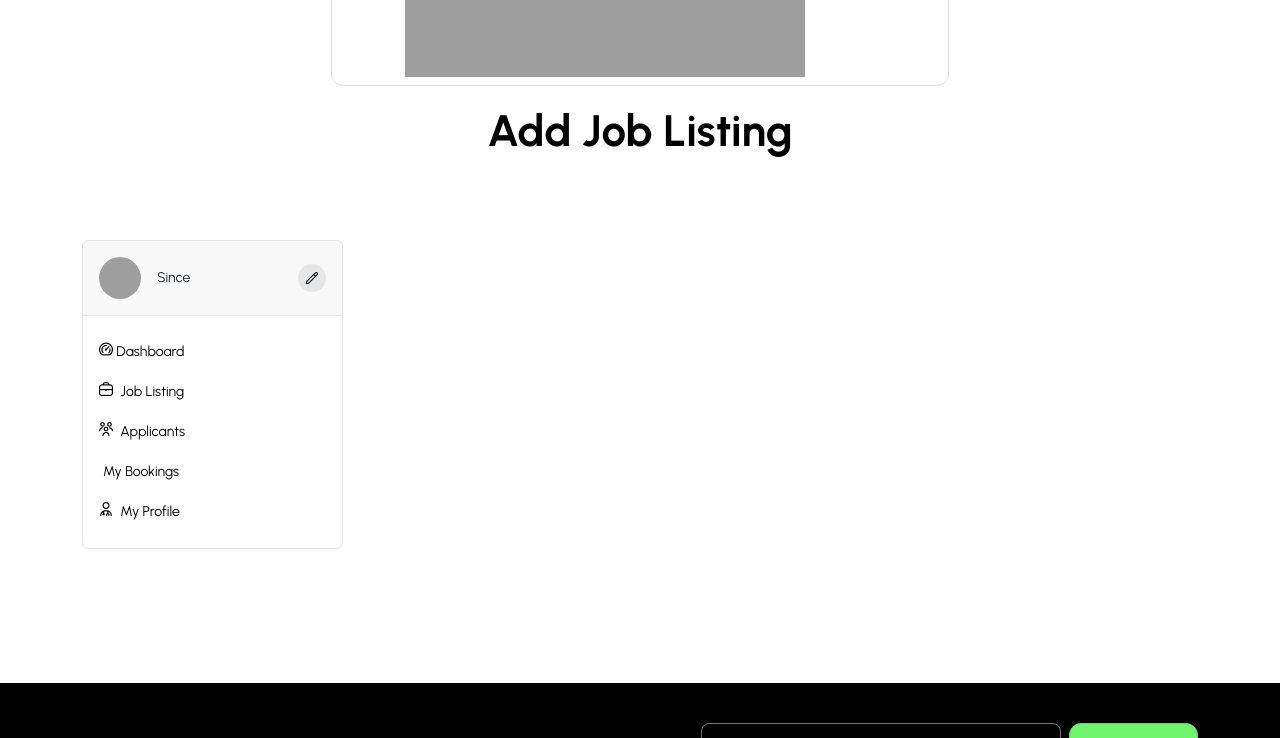
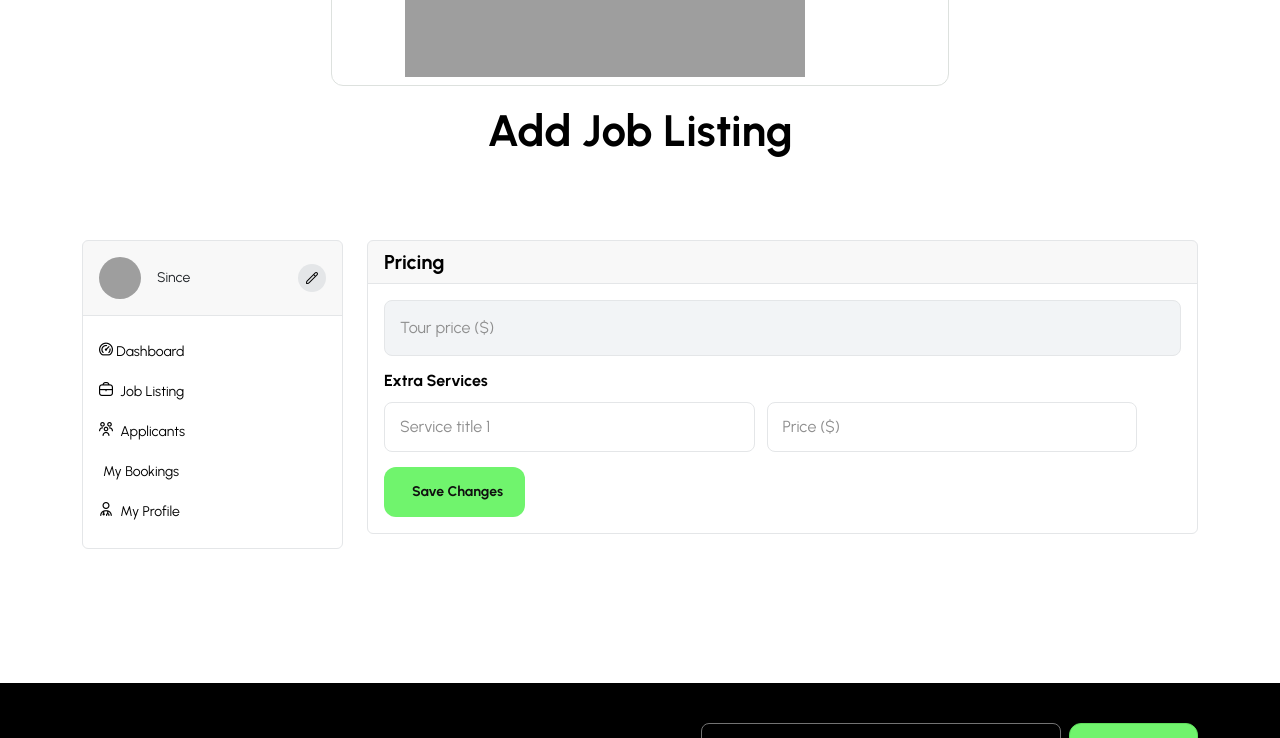
Before and after one commit to nexcoderw/kigali-nany-agency, a Django app: page /job-listing/add/ in a window 1280 px wide. Shown: the part 407-1145 px from the top of the page. Run offline with Django 5.2, Linux system fonts and the light colour scheme; some libraries are stand-ins or nearby versions; grey boxes are pictures that could not be loaded.

Commit message:
Design create job listing page

```diff
--- a/templates/pages/user/listings/create.html
+++ b/templates/pages/user/listings/create.html
@@ -21,6 +21,47 @@
         <div class="container">
             <div class="row">
                 {% include 'inc/user-sidebar.html' %}
+
+                <div class="col-xl-9 col-lg-8">
+                    <div class="row mb-3">
+                        <div class="col-xl-12 d-flex">
+                            <div class="card shadow-none flex-fill">
+                                <div class="card-header">
+                                    <div class="d-flex justify-content-between align-items-center">
+                                        <span class="neutral-1000 text-md-bold fs-5">Pricing</span>
+                                    </div>
+                                </div>
+                                <div class="card-body">
+                                    <div class="row">
+                                        <div class="col-lg-12">
+                                            <div class="form-group">
+                                                <input class="form-control" type="text" placeholder="Tour price ($)">
+                                            </div>
+                                        </div>
+                                    </div>
+                                    <div class="row mb-2">
+                                        <p class="text-md-bold neutral-1000 mb-12">Extra Services</p>
+                                    </div>
+
+                                    <div class="box-extra-services">
+                                        <div class="item-extra-service">
+                                            <div class="item-extra-1">
+                                                <input class="form-control" type="text" placeholder="Service title 1">
+                                            </div>
+                                            <div class="item-extra-1">
+                                                <input class="form-control" type="text" placeholder="Price ($)">
+                                            </div>
+                                        </div>
+                                    </div>
+
+                                    <div class="box-button-save mt-15">
+                                        <button class="btn btn btn-primary">Save Changes</button>
+                                    </div>
+                                </div>
+                            </div>
+                        </div>
+                    </div>
+                </div>
             </div>
         </div>
     </section>
```
